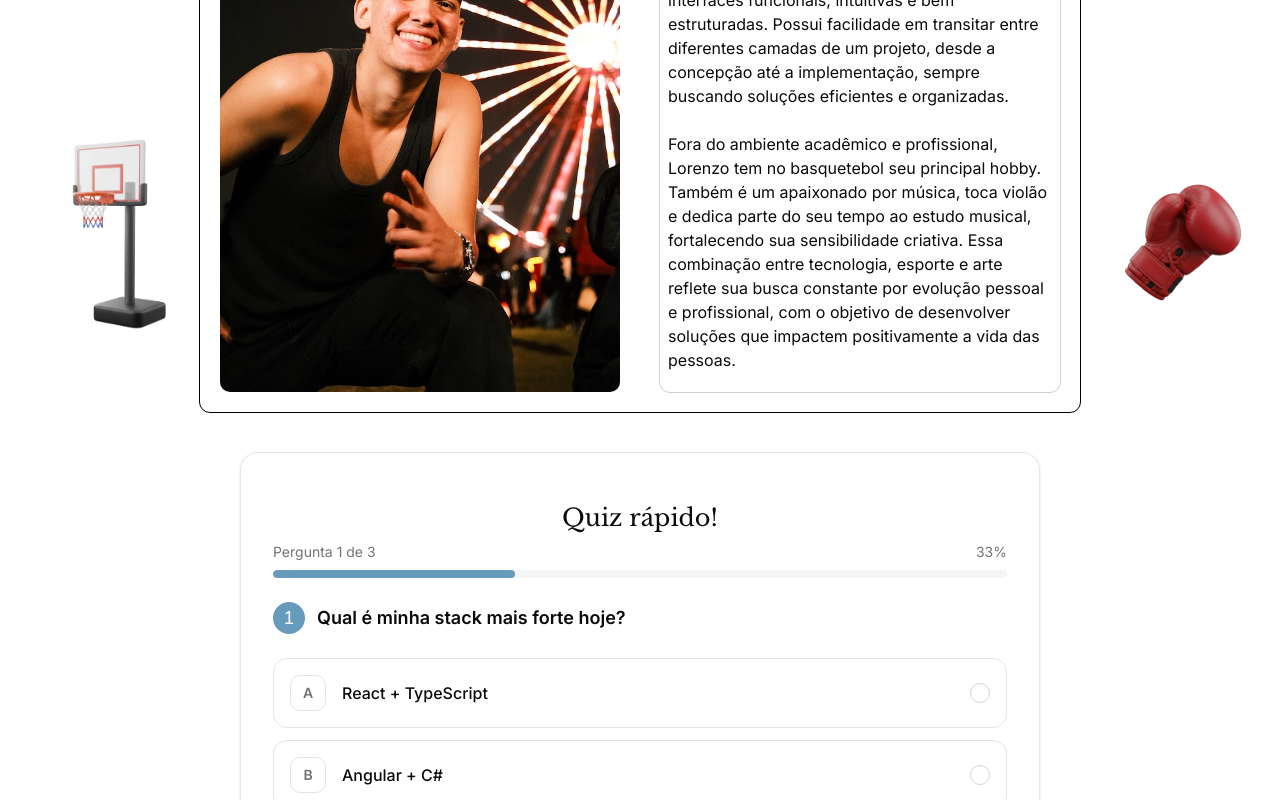
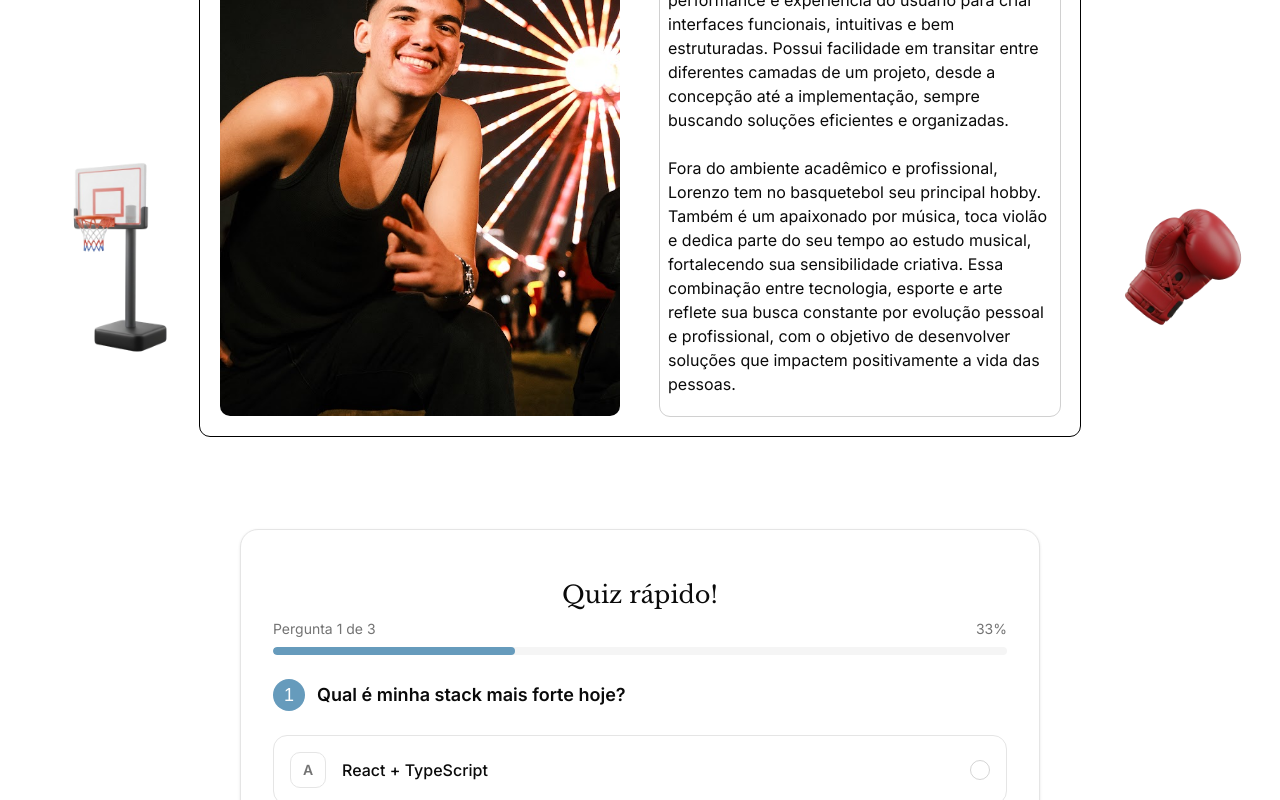
Before and after one commit to EuLorenzo/my_portfolio_nextjs, a Next.js app: page /about in a window 1280 px wide. Shown: the part 340-1140 px from the top of the page. Built offline with nearby package versions, Linux system fonts and the light colour scheme; a web font is replaced by a local one.

Commit message:
About container transition

```diff
--- a/app/about/page.tsx
+++ b/app/about/page.tsx
@@ -1,17 +1,42 @@
-import type { FC } from "react";
+"use client";
+
+import { useState, type FC } from "react";
 import AboutContainer from "../components/containers/about-container";
 import GameContainer from "../components/containers/game-container";
+import { useMotionValueEvent, useScroll } from "motion/react";
+import { motion, useTransform } from "framer-motion";
+import { cn } from "@/lib/utils";
 
 interface AboutProps {}
 
 const About: FC<AboutProps> = () => {
+  const { scrollYProgress } = useScroll();
+
+  const opacity = useTransform(scrollYProgress, [0, 0.3], [1, 0]);
+
   return (
     <div className="">
-      <AboutContainer />
+      <motion.div
+        className={cn(
+          opacity.get() === 0 ? "pointer-events-none" : "pointer-events-auto",
+        )}
+        style={{
+          minHeight: "calc(100vh - 112px)",
+          position: "sticky",
+          opacity,
+          top: 0,
+          zIndex: 10,
+        }}
+      >
+        <AboutContainer />
+      </motion.div>
 
-      <div className="mt-10">
+      <motion.div
+        className={cn("flex items-center justify-center")}
+        style={{ minHeight: "calc(100vh - 112px)" }}
+      >
         <GameContainer />
-      </div>
+      </motion.div>
     </div>
   );
 };
--- a/app/components/containers/about-container.tsx
+++ b/app/components/containers/about-container.tsx
@@ -10,8 +10,11 @@ interface AboutContainerProps {}
 
 const AboutContainer: FC<AboutContainerProps> = () => {
   return (
-    <div>
-      <div className="flex flex-row justify-evenly">
+    <div
+      className="flex items-center justify-center w-full"
+      style={{ minHeight: "calc(100vh - 112px)" }}
+    >
+      <div className="flex flex-row justify-evenly w-full">
         <div className="flex flex-col justify-around">
           <AboutImagesCard
             imageSrc="/lorenzo/guitar.png"
--- a/app/components/containers/footer-container.tsx
+++ b/app/components/containers/footer-container.tsx
@@ -26,7 +26,6 @@ const FooterContainer = () => {
   const email = "lorenzo.frinhani@gmail.com";
 
   const openResume = () => {
-    console.log("RODOU");
     window.open("/resume/LorenzoFrinhani_Curriculo.pdf");
   };
 
--- a/app/components/containers/game-container.tsx
+++ b/app/components/containers/game-container.tsx
@@ -42,7 +42,7 @@ const GameContainer: FC<GameContainerProps> = () => {
   const isLastQuestion = questionNumber >= total - 1;
 
   return (
-    <div className="w-200 h-137.5 flex flex-col justify-center mx-auto rounded-2xl border bg-card shadow-sm backdrop-blur p-8 ">
+    <div className="w-200 h-137.5 flex flex-col justify-center mx-auto rounded-2xl border bg-card shadow-sm backdrop-blur p-8">
       <div className="space-y-2">
         <h1
           className={cn(
```
